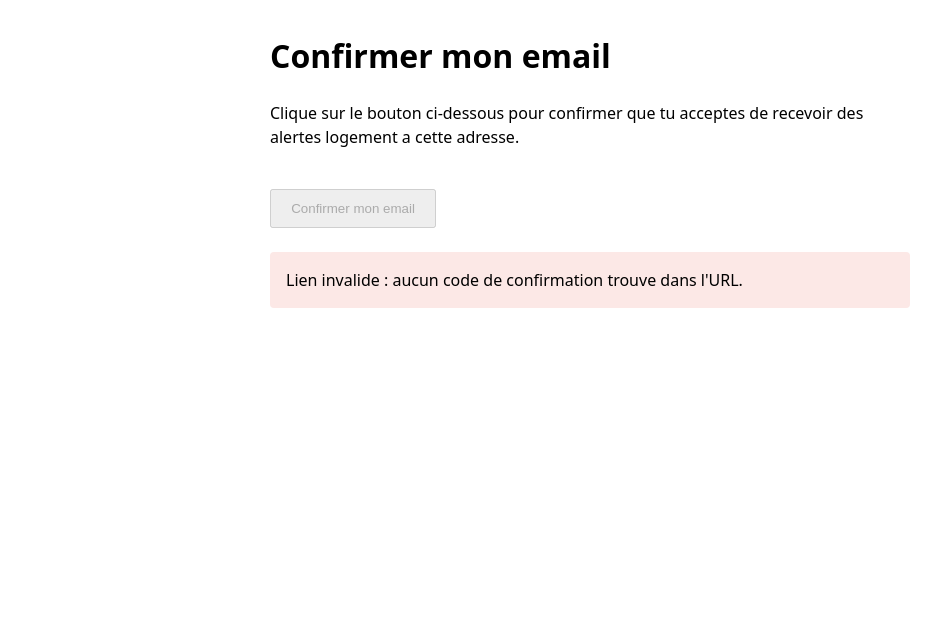
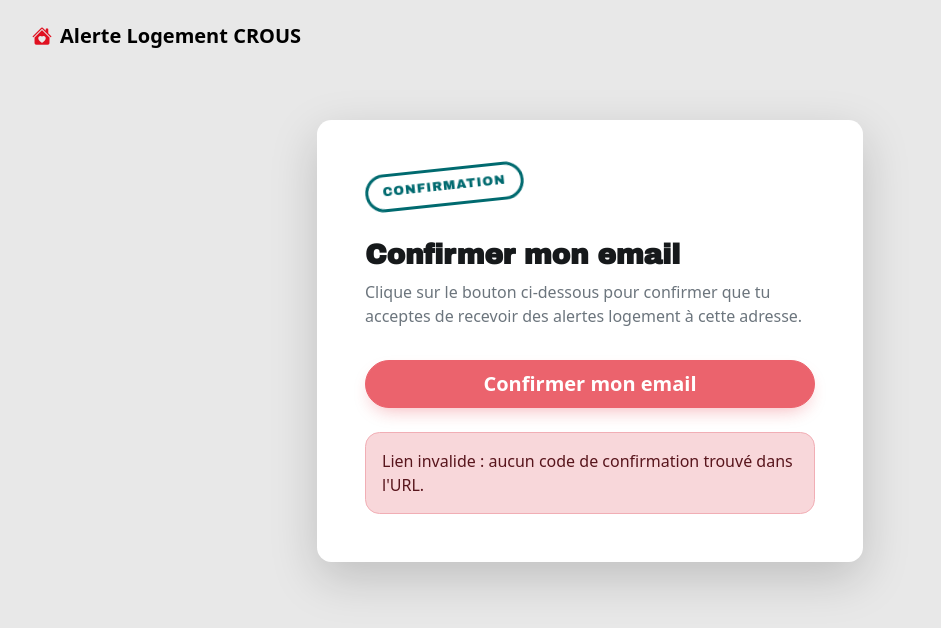
Before and after one commit to LZ-Aissam/logement-crous-alert, a website: page public/confirmer.html in a window 1280 px wide. Shown: the whole page, without its empty margins (50-991 px from the left). Drawn offline with nearby package versions, Linux system fonts and the light colour scheme.

Commit message:
feat: apply the showcase design system to confirmer.html and desabonnement.html
Also fixes two rendering bugs found during verification:
- .stamp badge was stretched into a huge oval when placed inside a
  Bootstrap .card (a flex container with align-items:stretch by
  default) — added align-self:flex-start/flex-shrink:0 as a guard.
- .btn-primary fell back to Bootstrap's default blue when disabled
  because --bs-btn-disabled-bg/--bs-btn-disabled-border-color/
  --bs-btn-disabled-color weren't overridden alongside the other
  button state variables.

```diff
--- a/public/confirmer.html
+++ b/public/confirmer.html
@@ -4,27 +4,43 @@
 <meta charset="utf-8">
 <meta name="viewport" content="width=device-width, initial-scale=1">
 <title>Confirmer mon email - Alerte logement CROUS</title>
-<style>
-  body { font-family: system-ui, sans-serif; max-width: 640px; margin: 2rem auto; padding: 0 1rem; line-height: 1.5; }
-  button { margin-top: 1.5rem; padding: 0.6rem 1.2rem; }
-  #result { margin-top: 1.5rem; padding: 1rem; border-radius: 4px; }
-  #result.success { background: #e6f4ea; }
-  #result.error { background: #fce8e6; }
-  #result.hidden { display: none; }
-  .honeypot { position: absolute; left: -9999px; top: -9999px; }
-</style>
+<link rel="preconnect" href="https://fonts.googleapis.com">
+<link rel="preconnect" href="https://fonts.gstatic.com" crossorigin>
+<link href="https://fonts.googleapis.com/css2?family=Archivo+Black&family=Inter:wght@400;500;600;700;800&display=swap" rel="stylesheet">
+<link href="https://cdn.jsdelivr.net/npm/bootstrap@5.3.3/dist/css/bootstrap.min.css" rel="stylesheet">
+<link href="https://cdn.jsdelivr.net/npm/bootstrap-icons@1.11.3/font/bootstrap-icons.css" rel="stylesheet">
+<link rel="stylesheet" href="styles.css">
 </head>
-<body>
-<h1>Confirmer mon email</h1>
-<p>Clique sur le bouton ci-dessous pour confirmer que tu acceptes de recevoir des alertes logement a cette adresse.</p>
+<body style="background: var(--color-grey); min-height: 100vh;">
 
-<div class="honeypot" aria-hidden="true">
-  <label for="website">Laisse ce champ vide</label>
-  <input id="website" tabindex="-1" autocomplete="off">
-</div>
+<nav class="navbar navbar-expand py-3">
+  <div class="container">
+    <a class="navbar-brand fw-bold d-flex align-items-center gap-2 mb-0" href="index.html">
+      <i class="bi bi-house-heart-fill"></i>
+      Alerte Logement CROUS
+    </a>
+  </div>
+</nav>
 
-<button id="confirm-button" type="button">Confirmer mon email</button>
-<div id="result" class="hidden"></div>
+<main class="container py-5">
+  <div class="row justify-content-center">
+    <div class="col-lg-6">
+      <div class="card border-0 shadow-lg p-4 p-md-5 reveal is-visible">
+        <span class="stamp stamp-teal mb-3">Confirmation</span>
+        <h1 class="h3 fw-bold mt-3 mb-2">Confirmer mon email</h1>
+        <p id="intro" class="text-secondary">Clique sur le bouton ci-dessous pour confirmer que tu acceptes de recevoir des alertes logement à cette adresse.</p>
+
+        <div class="honeypot" aria-hidden="true">
+          <label for="website">Laisse ce champ vide</label>
+          <input id="website" tabindex="-1" autocomplete="off">
+        </div>
+
+        <button id="confirm-button" type="button" class="btn btn-primary btn-lg w-100 rounded-pill mt-3">Confirmer mon email</button>
+        <div id="result" class="alert d-none mt-4 mb-0" role="status"></div>
+      </div>
+    </div>
+  </div>
+</main>
 
 <script>
   const params = new URLSearchParams(window.location.search);
@@ -35,13 +51,13 @@
 
   if (!code) {
     button.disabled = true;
-    result.textContent = "Lien invalide : aucun code de confirmation trouve dans l'URL.";
-    result.className = "error";
+    result.textContent = "Lien invalide : aucun code de confirmation trouvé dans l'URL.";
+    result.className = "alert alert-danger mt-4 mb-0";
   }
 
   button.addEventListener("click", async () => {
     button.disabled = true;
-    result.className = "hidden";
+    result.className = "alert d-none mt-4 mb-0";
 
     try {
       const response = await fetch("/.netlify/functions/confirm-email", {
@@ -53,16 +69,16 @@
 
       if (!response.ok) {
         result.textContent = data.error || "Une erreur est survenue.";
-        result.className = "error";
+        result.className = "alert alert-danger mt-4 mb-0";
         button.disabled = false;
         return;
       }
 
-      result.textContent = "Confirmation envoyee.";
-      result.className = "success";
+      result.textContent = "Confirmation envoyée.";
+      result.className = "alert alert-success mt-4 mb-0";
     } catch (err) {
-      result.textContent = "Une erreur est survenue, reessaie dans quelques minutes.";
-      result.className = "error";
+      result.textContent = "Une erreur est survenue, réessaie dans quelques minutes.";
+      result.className = "alert alert-danger mt-4 mb-0";
       button.disabled = false;
     }
   });
--- a/public/styles.css
+++ b/public/styles.css
@@ -43,6 +43,9 @@ h1, h2, h3, .display-1, .display-2, .display-3, .display-4 {
   --bs-btn-hover-bg: var(--color-red-dark);
   --bs-btn-hover-border-color: var(--color-red-dark);
   --bs-btn-active-bg: var(--color-red-dark);
+  --bs-btn-disabled-bg: var(--color-red);
+  --bs-btn-disabled-border-color: var(--color-red);
+  --bs-btn-disabled-color: var(--paper);
   --bs-btn-focus-shadow-rgb: 224, 16, 32;
   font-weight: 600;
   box-shadow: 0 8px 20px -8px rgba(224, 16, 32, 0.55);
@@ -56,9 +59,14 @@ h1, h2, h3, .display-1, .display-2, .display-3, .display-4 {
   font-weight: 600;
 }
 
-/* Stamp badge — the site's signature element */
+/* Stamp badge — the site's signature element.
+   align-self/flex-shrink guard against being stretched full-width when
+   used as a direct child of a flex container (e.g. Bootstrap's .card,
+   which is display:flex; flex-direction:column by default). */
 .stamp {
   display: inline-flex;
+  align-self: flex-start;
+  flex-shrink: 0;
   align-items: center;
   gap: 0.4rem;
   border: 3px solid var(--color-red);
@@ -124,13 +132,17 @@ h1, h2, h3, .display-1, .display-2, .display-3, .display-4 {
 
 .honeypot { position: absolute; left: -9999px; top: -9999px; }
 
-/* Entrance + scroll-reveal animation */
-.reveal {
+/* Entrance + scroll-reveal animation.
+   Progressive enhancement: elements are visible by default. JS opts an
+   element into the hidden-until-scrolled-into-view treatment by adding
+   .reveal-pending; if JS never runs (blocked, error, no-JS), content
+   never becomes invisible. See index.html's inline script. */
+.reveal.reveal-pending {
   opacity: 0;
   transform: translateY(24px);
   transition: opacity 0.6s ease, transform 0.6s ease;
 }
-.reveal.is-visible { opacity: 1; transform: translateY(0); }
+.reveal.reveal-pending.is-visible { opacity: 1; transform: translateY(0); }
 
 @keyframes fade-up {
   from { opacity: 0; transform: translateY(20px); }
```
Also changed, not shown: public/desabonnement.html (+42 -26 lines).
